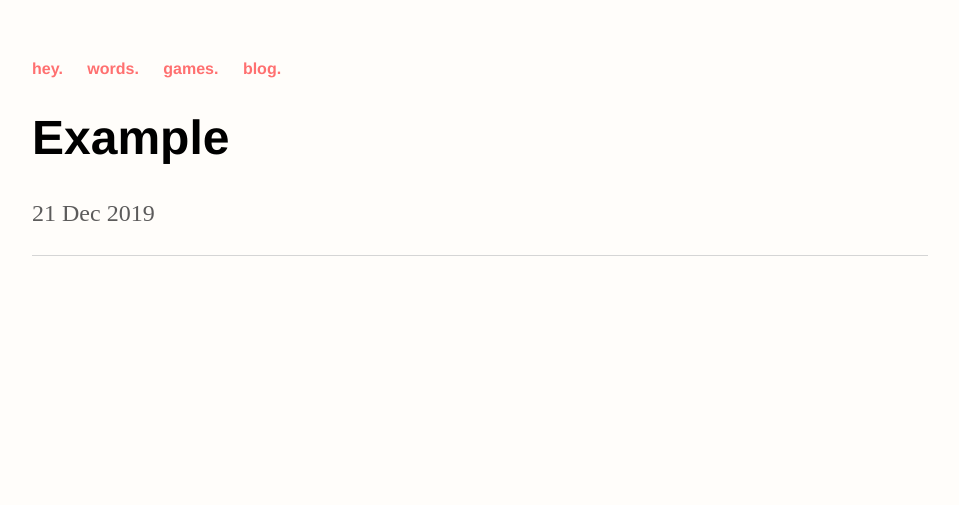
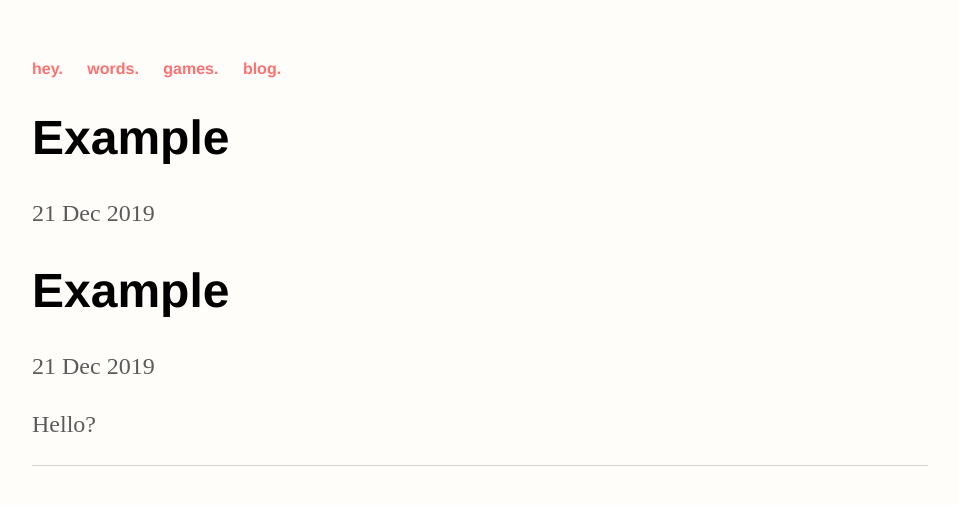
Before and after one commit to ScarletCatalie/ScarletCatalie.github.io, a Jekyll site: the page built from _posts/2019-12-21-example.md, in a window 1280 px wide. Shown: the top 505 px of the page, without its empty margins (160-1119 px from the left). Built offline with Jekyll 4.4.1, drawn with Linux system fonts in a browser that asks for light colours.

Commit message:
Update 2019-12-21-example.md

```diff
--- a/_posts/2019-12-21-example.md
+++ b/_posts/2019-12-21-example.md
@@ -1,9 +1,7 @@
 ---
-layout: default
+layout: post
 ---
 <h1>{{ page.title }}</h1>
-<p class="meta">{{ page.date | date_to_string }}</p>
+<p class="post">{{ page.date | date_to_string }}</p>
 
-<div class="post">
-  {{ content }}
-</div>
+Hello?
```
